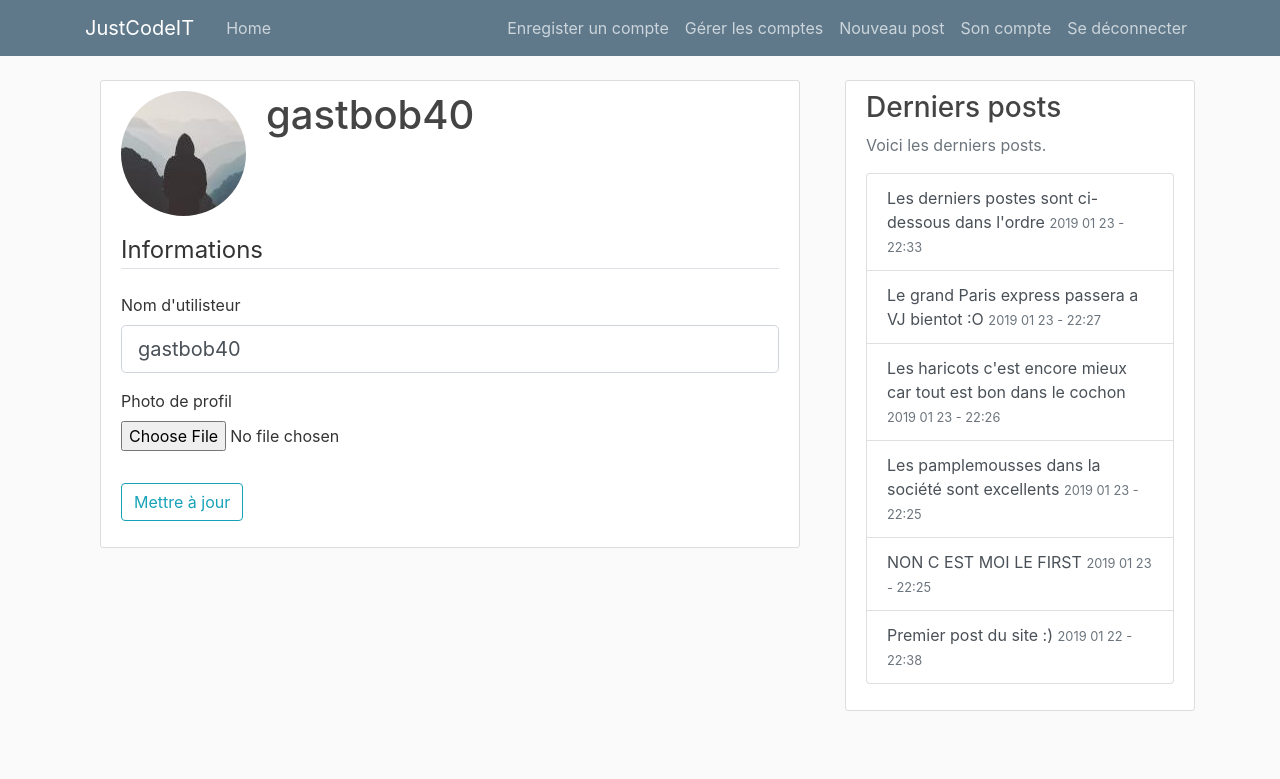
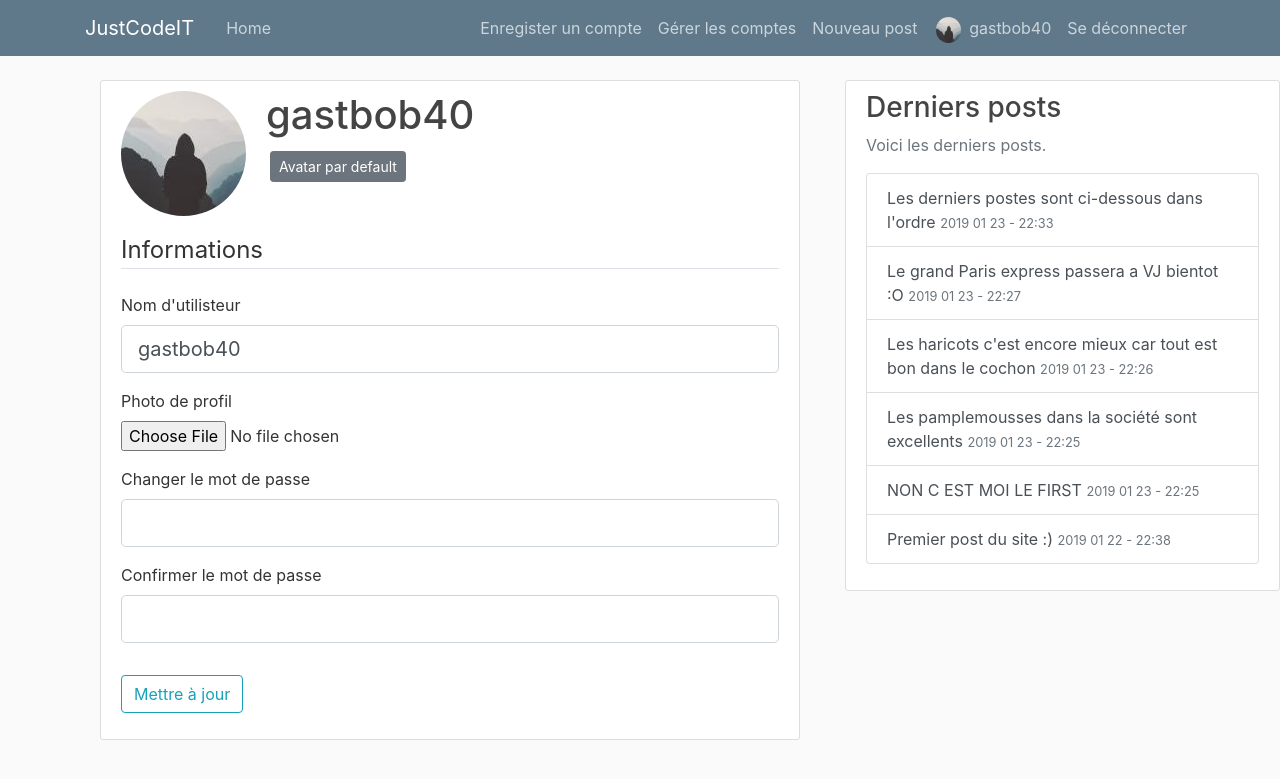
Before and after one commit to gastbob40/justcodeit_website, a Flask app: page /account in a window 1280 px wide. Shown: the top 779 px of the page. Run offline with Flask 2, Linux system fonts and the light colour scheme; a user stored in the database is signed in; data comes from the database, SQL or seed files in the repository; both versions use the stored data as it was after the commit; some libraries are stand-ins or nearby versions.

Commit message:
esthetic account change

```diff
--- a/site_jci/forms.py
+++ b/site_jci/forms.py
@@ -42,12 +42,17 @@ class UpdateAccountForm(FlaskForm):
     picture = FileField('Photo de profil', validators=[FileAllowed(['jpg', 'png'])])
     permission_level = SelectField('Level de permission',
                                    choices=[("member", 'Membre du projet'), ("administrator", "Administrateur")])
+
+    password = PasswordField('Changer le mot de passe', validators=[])
+    confirm_password = PasswordField('Confirmer le mot de passe',
+                                     validators=[ EqualTo('password')])
+
     submit = SubmitField('Mettre à jour')
 
     def validate_username(self, username):
         user = User.query.filter_by(username=username.data).first()
         if user:
-            raise ValidationError('That username is taken. Please choose a different one.')
+            raise ValidationError("Ce nom d'utilisateur est pris. Veuillez en choisir un autre.")
 
 
 
--- a/site_jci/routes.py
+++ b/site_jci/routes.py
@@ -13,6 +13,9 @@ from PIL import Image
 @app.context_processor
 def context_processor():
     posts = db.session.query(Post).all()
+    if current_user.is_authenticated:
+        image_file = url_for('static', filename='profile_pics/' + current_user.image_file)
+        return dict(posts=posts, image_file=image_file)
     return dict(posts=posts)
 
 
@@ -91,6 +94,12 @@ def account():
             picture_file = save_picture(form.picture.data)
             current_user.image_file = picture_file
 
+        if form.password.data:
+            if form.password.data == form.confirm_password.data:
+                hashed_password = bcrypt.generate_password_hash(
+                        form.password.data).decode("utf-8")
+                current_user.password = hashed_password
+
         current_user.username = form.username.data
         db.session.commit()
         flash('Votre compte a été mis à jours !', 'success')
@@ -154,18 +163,6 @@ def new_post():
     return render_template('create_post.html', title='Nouveau Post',
                            form=form, legend='Nouveau post')
 
-
-
-
-
-
-
-
-
-
-
-
-
 @app.route("/post/<int:post_id>")
 def post(post_id):
     post = Post.query.get_or_404(post_id)
@@ -217,3 +214,21 @@ def delete_user(user_id):
 def user_posts(username):
     user = User.query.filter_by(username=username).first_or_404()
     return render_template('user_posts.html', user=user)
+
+
+@app.route("/renit-avatar/<int:idUser>", methods=['GET', 'POST'])
+def renitAvatar(idUser):
+    # Check si la personne est co
+    if not current_user.is_authenticated:
+        return redirect(url_for("homePage"))
+
+    # Test permission
+    if current_user.permission != "administrator":
+        if current_user.id != idUser:
+            return redirect(url_for("homePage"))
+
+    user = db.session.query(User).filter_by(id=idUser).first_or_404()
+    user.image_file = "default.jpg"
+    db.session.commit()
+
+    return redirect(url_for("account"))
--- a/site_jci/static/main.css
+++ b/site_jci/static/main.css
@@ -78,3 +78,14 @@ a.article-title:hover {
 .account-heading {
   font-size: 2.5rem;
 }
+
+.info-list {
+  position: fixed;
+}
+
+@media (max-width: 767px) {
+  /* CSS goes here */
+  .info-list {
+    position: static;
+  }
+}
--- a/site_jci/templates/account.html
+++ b/site_jci/templates/account.html
@@ -6,7 +6,27 @@
             <img class="rounded-circle account-img" src="{{ image_file }}">
             <div class="media-body">
                 <h2 class="account-heading">{{ current_user.username }}</h2>
+                <button type="button" class="btn btn-secondary btn-sm m-1" data-toggle="modal" data-target="#deleteModal">Avatar par default</button>
+            </div>
+        </div>
+        <div class="modal fade" id="deleteModal" tabindex="-1" role="dialog" aria-labelledby="deleteModalLabel"
+            aria-hidden="true">
+            <div class="modal-dialog" role="document">
+                <div class="modal-content">
+                    <div class="modal-header">
+                        <h5 class="modal-title" id="deleteModalLabel">Rénitialiser la photo de profil</h5>
+                        <button type="button" class="close" data-dismiss="modal" aria-label="Close">
+                            <span aria-hidden="true">&times;</span>
+                        </button>
+                    </div>
+                    <div class="modal-footer">
+                        <button type="button" class="btn btn-secondary" data-dismiss="modal">Fermer</button>
+                        <form action="{{ url_for('renitAvatar', idUser=current_user.id) }}" method="POST">
+                            <input class="btn btn-danger" type="submit" value="Rénitialiser">
+                        </form>
+                    </div>
                 </div>
+            </div>
         </div>
         <form method="POST" action="" enctype="multipart/form-data">
             {{ form.hidden_tag() }}
@@ -14,7 +34,6 @@
                 <legend class="border-bottom mb-4">Informations</legend>
                 <div class="form-group">
                     {{ form.username.label(class="form-control-label") }}
-
                     {% if form.username.errors %}
                     {{ form.username(class="form-control form-control-lg is-invalid") }}
                     <div class="invalid-feedback">
@@ -35,6 +54,32 @@
                     {% endfor %}
                     {% endif %}
                 </div>
+                <div class="form-group">
+                    {{ form.password.label(class="form-control-label") }}
+                    {% if form.password.errors %}
+                    {{ form.password(class="form-control form-control-lg is-invalid") }}
+                    <div class="invalid-feedback">
+                        {% for error in form.password.errors %}
+                        <span>{{ error }}</span>
+                        {% endfor %}
+                    </div>
+                    {% else %}
+                    {{ form.password(class="form-control form-control-lg") }}
+                    {% endif %}
+                </div>
+                <div class="form-group">
+                    {{ form.confirm_password.label(class="form-control-label") }}
+                    {% if form.confirm_password.errors %}
+                    {{ form.confirm_password(class="form-control form-control-lg is-invalid") }}
+                    <div class="invalid-feedback">
+                        {% for error in form.confirm_password.errors %}
+                        <span>{{ error }}</span>
+                        {% endfor %}
+                    </div>
+                    {% else %}
+                    {{ form.confirm_password(class="form-control form-control-lg") }}
+                    {% endif %}
+                </div>
             </fieldset>
             <div class="form-group">
                 {{ form.submit(class="btn btn-outline-info") }}
--- a/site_jci/templates/home.html
+++ b/site_jci/templates/home.html
@@ -7,7 +7,10 @@
 <main role="main" class="container">
   <div class="content-section">
       <h1 class="text-center" style="margin: 3%">Bienvenue sur le site de "JustCodeIT"</h1>
+
   </div>
+  <div class="content-section"><img class="img-fluid" style="width: 100%;border-style:solid; border-width: 2px;border-radius: 10px;"src="https://vonguru.fr/wp-content/uploads/2017/11/vonguru-images-breves-star-citizen-3-4k-gameplay.jpg"></div>
+
 </main>
 
 
--- a/site_jci/templates/layout.html
+++ b/site_jci/templates/layout.html
@@ -41,7 +41,9 @@
                         <a class="nav-item nav-link" href="{{ url_for('manageAccount') }}">Gérer les comptes</a>
                         {% endif %}
                         <a class="nav-item nav-link" href="{{ url_for('new_post') }}">Nouveau post</a>
-                        <a class="nav-item nav-link" href="{{ url_for('account') }}">Son compte</a>
+                        <a href="{{ url_for('account') }}"><img class="rounded-circle account-img" src="{{ image_file }}"
+                                style="width: 2vw; height: 2vw; margin: 9px 0px 0px 10px"></a>
+                        <a class="nav-item nav-link" href="{{ url_for('account') }}">{{ current_user.username }}</a>
                         <a class="nav-item nav-link" href="{{ url_for('logout') }}">Se déconnecter</a>
                         {% else %}
                         <a class="nav-item nav-link" href="{{ url_for('login') }}">Se connecter</a>
@@ -52,7 +54,7 @@
         </nav>
     </header>
 
-        <main role="main" class="container">
+    <main role="main" class="container ">
         <div class="row">
             <div class="col-md-8">
                 {% with messages = get_flashed_messages(with_categories=true) %}
@@ -67,14 +69,17 @@
                 {% block content %}{% endblock %}
             </div>
             <div class="col-md-4">
-                    <div class="content-section">
+                <div class="content-section info-list">
                     <h3>Derniers posts</h3>
                     <p class='text-muted'>Voici les derniers posts.
                         <div class="list-group">
                             {% for post in posts|sort(attribute='date_posted', reverse = True) %}
+                            {% if loop.index <= 6 %}
                             <a href="/post/{{ post.id }}" class="list-group-item list-group-item-action">{{
                                 post.title
                                 }} <small class="text-muted">{{ post.date_posted.strftime('%Y %m %d - %H:%M') }}</small></a>
+                            {% endif %}
+
                             {% endfor %}
                         </div>
                     </p>
@@ -82,4 +87,5 @@
             </div>
         </div>
     </main>
+
 </html>
```
Also changed, not shown: site_jci/site.db, site_jci/static/profile_pics/419e67f23b8f3136.png (added), site_jci/static/profile_pics/ea1b73952c02182a.png (added), 1 other file. Lines whose indentation alone changed are shown as unchanged.
